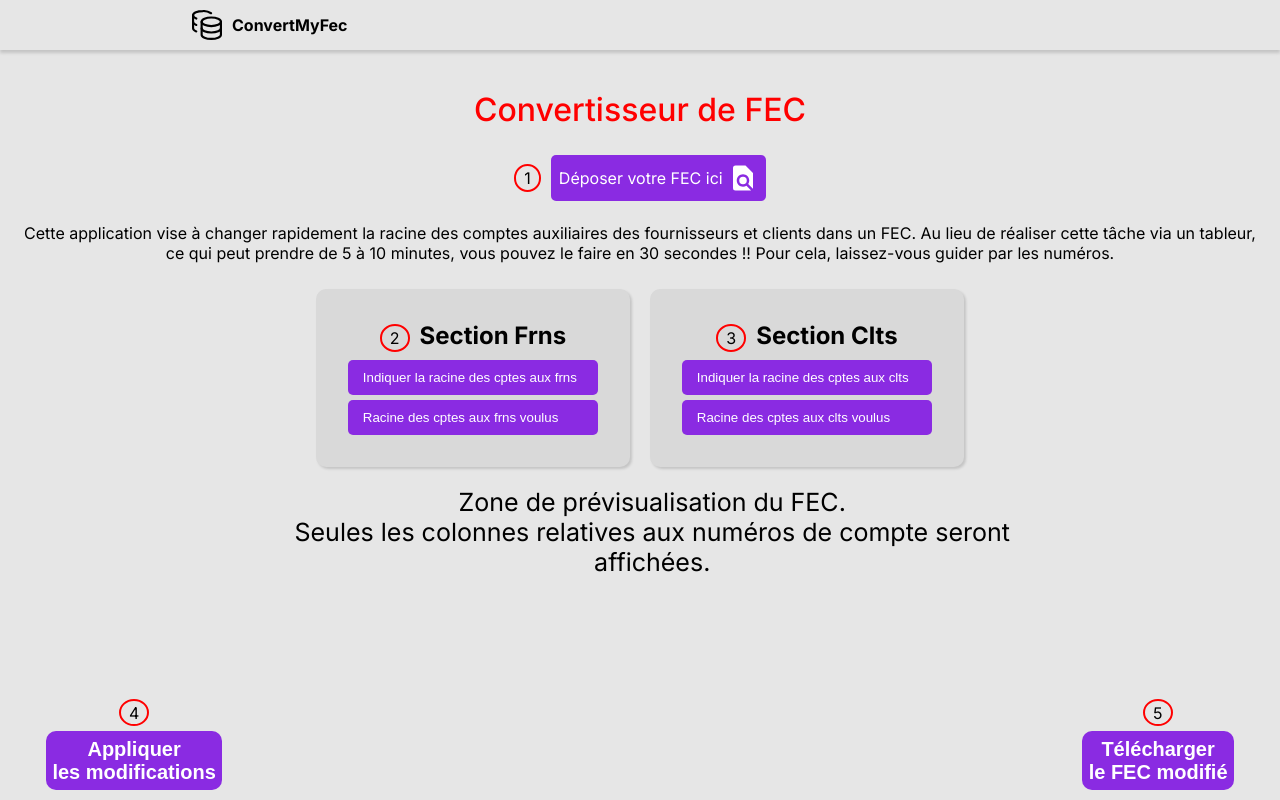
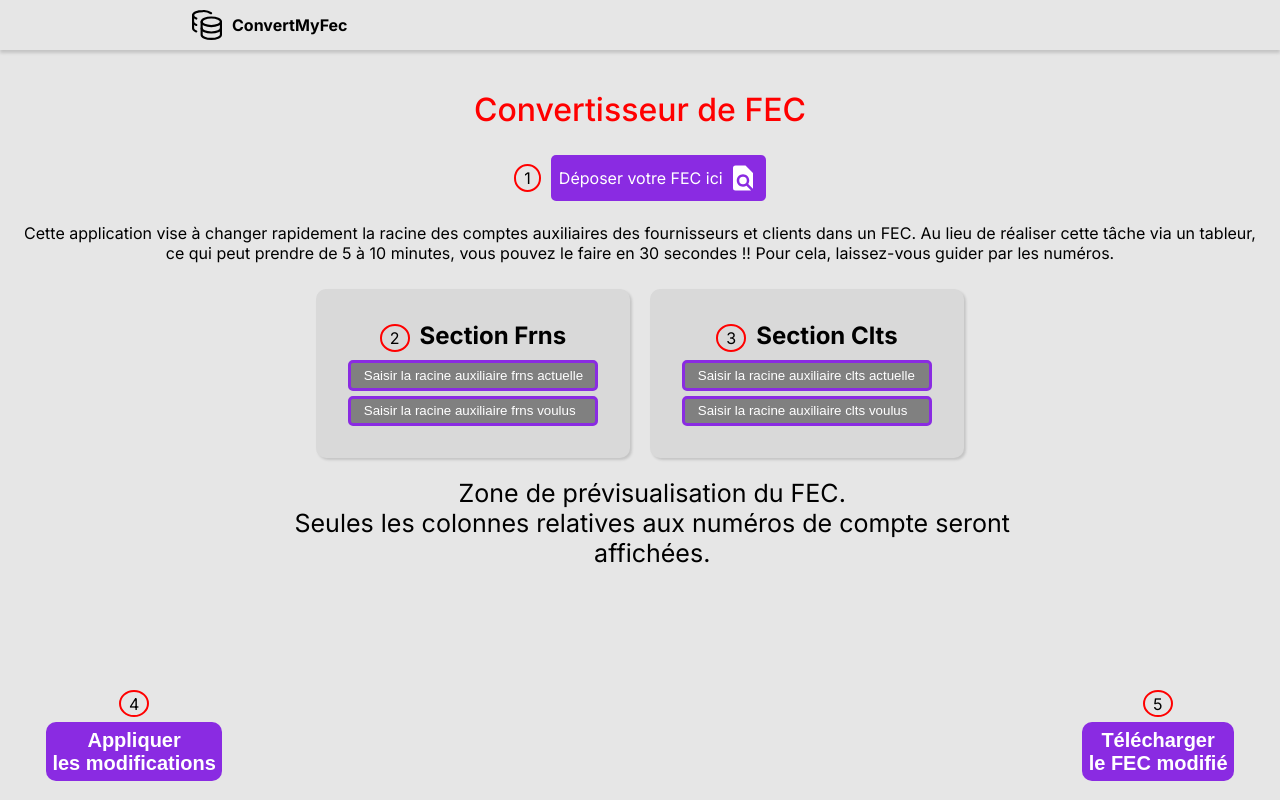
Before and after one commit to Abenlys/convertmyfec, a Next.js app: page / in a window 1280 px wide. Shown: the top 800 px of the page. Built offline with nearby package versions, Linux system fonts and the light colour scheme.

Commit message:
input+delimiter

```diff
--- a/app/page.js
+++ b/app/page.js
@@ -107,7 +107,7 @@ export default function Home() {
   };
   // function => ok
   const downloadModifiedFile = () => {
-    const newCSV = Papa.unparse(data, {delimiter: "|"});
+    const newCSV = Papa.unparse(data, {delimiter: ";"});
     const blob = new Blob([newCSV], { type: "text/plain" });
     const link = document.createElement("a");
     link.href = URL.createObjectURL(blob);
@@ -179,14 +179,14 @@ export default function Home() {
             <input
               className={styles.input}
               type="text"
-              placeholder="Indiquer la racine des cptes aux frns"
+              placeholder="Saisir la racine auxiliaire frns actuelle"
               name="oldFrns"
               onChange={handleAuxChange}
             ></input>
             <input
               className={styles.input}
               type="text"
-              placeholder="Racine des cptes aux frns voulus"
+              placeholder="Saisir la racine auxiliaire frns voulus"
               name="newFrns"
               onChange={handleAuxChange}
             ></input>
@@ -199,14 +199,14 @@ export default function Home() {
             <input
               className={styles.input}
               type="text"
-              placeholder="Indiquer la racine des cptes aux clts"
+              placeholder="Saisir la racine auxiliaire clts actuelle"
               name="oldClts"
               onChange={handleAuxChange}
             ></input>
             <input
               className={styles.input}
               type="text"
-              placeholder="Racine des cptes aux clts voulus"
+              placeholder="Saisir la racine auxiliaire clts voulus"
               name="newClts"
               onChange={handleAuxChange}
             ></input>
--- a/app/page.module.css
+++ b/app/page.module.css
@@ -116,20 +116,17 @@
 }
 
 .input {
-  padding: .5rem;
-  background-color: blueviolet;
+  padding: .3rem 0 .3rem .5rem;
   border-radius: 5px;
   color: white;
   width: 250px;
-  border: 2px solid transparent;
   transition: border-color .3s;
-  caret-color: black;
-
+  border: 3px solid blueviolet;
+  background-color: grey;
 }
 .input::placeholder {
   color: white;
   padding: .3rem;
-  border-radius: 5px;
 }
 
 .input:focus {
```
Also changed, not shown: public/data.js (+0 -105 lines).
